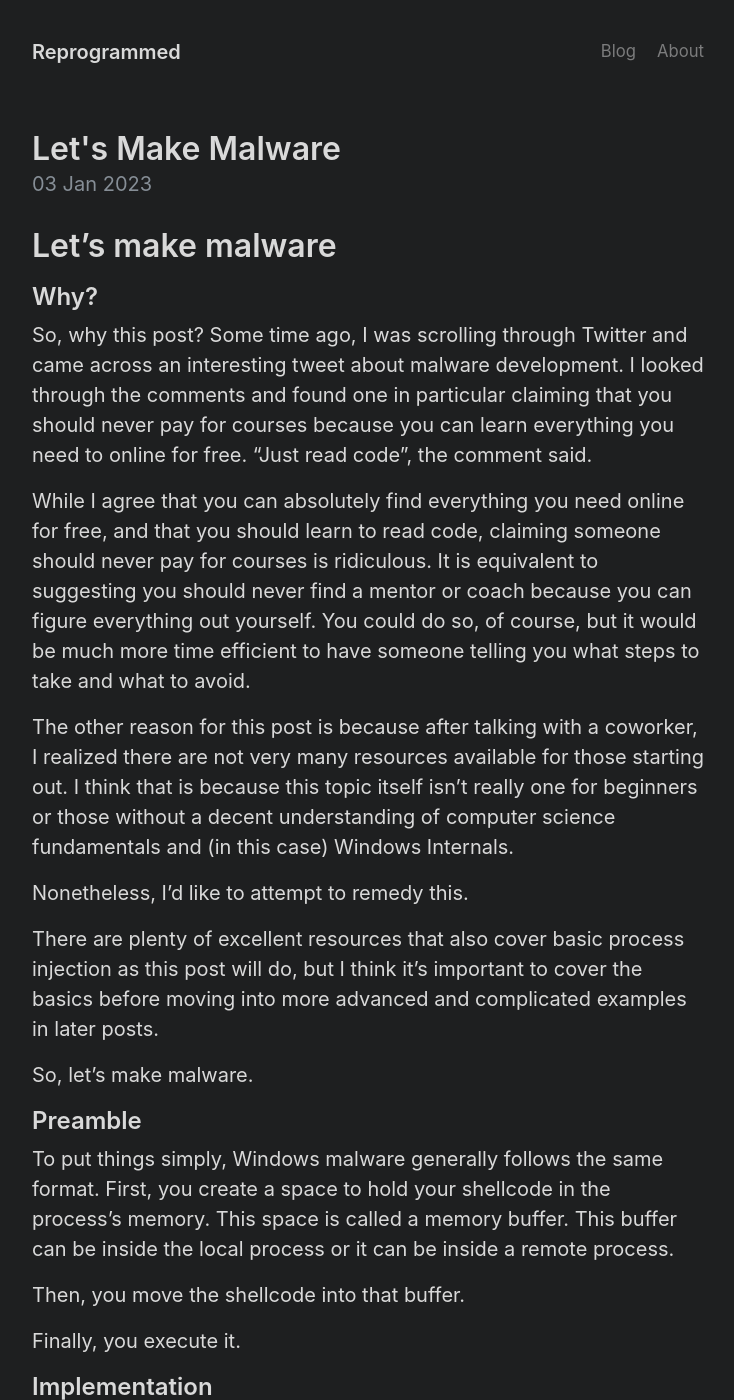
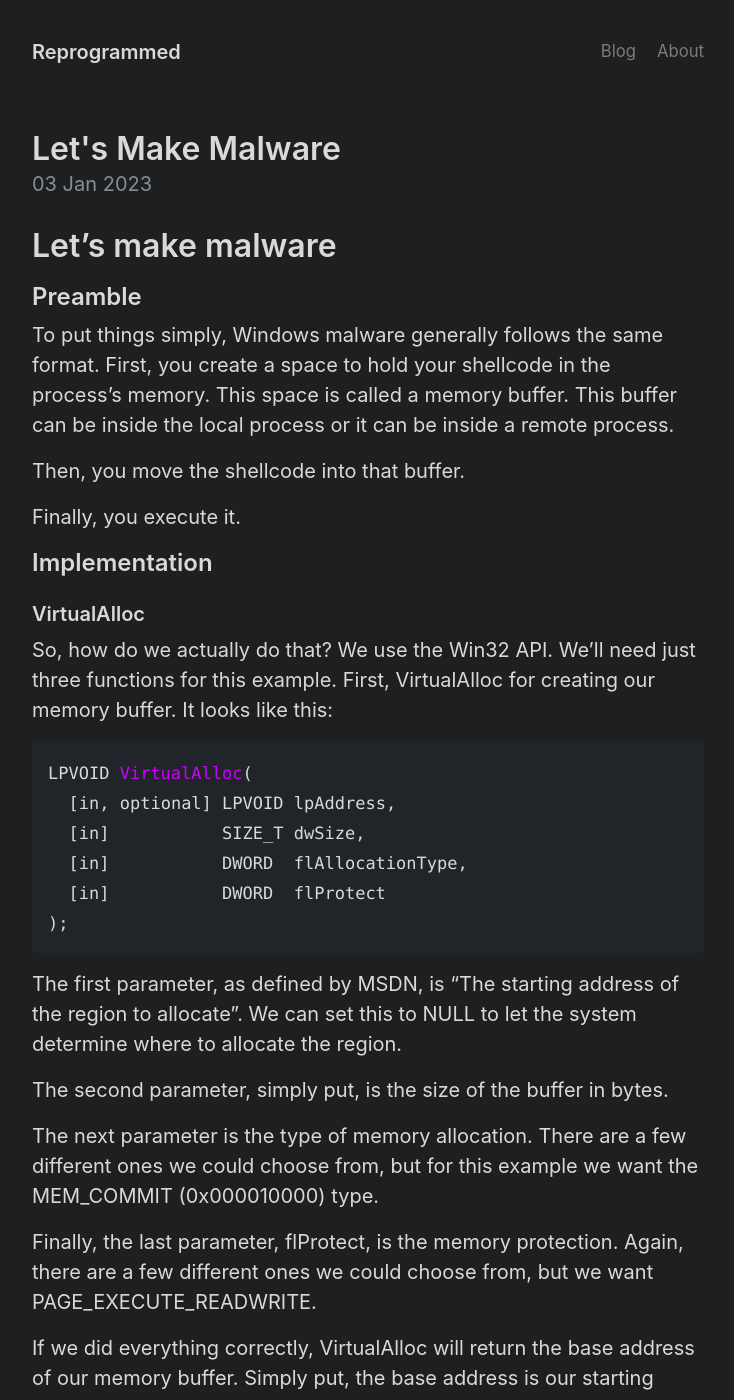
Before and after one commit to RePRGM/rePRGM.github.io, a Jekyll site: the page built from _posts/2023-01-03-lets-make-malware-process-injection.md, in a window 1280 px wide and 1400 px high. Shown: the whole window, without its empty margins (272-1006 px from the left). Built offline with Jekyll 4.4.1, drawn with Linux system fonts in a browser that asks for light colours.

Commit message:
Update 2023-01-03-lets-make-malware-process-injection.md

```diff
--- a/_posts/2023-01-03-lets-make-malware-process-injection.md
+++ b/_posts/2023-01-03-lets-make-malware-process-injection.md
@@ -4,21 +4,6 @@ title: Let's Make Malware
 ---
 
 # Let’s make malware
-
-## Why?
-So, why this post? Some time ago, I was scrolling through Twitter and came across an interesting tweet about malware development. I looked through the comments and found one in particular claiming that you should never pay for courses because you can learn everything you need to online for free. “Just read code”, the comment said.
-
-While I agree that you can absolutely find everything you need online for free, and that you should learn to read code, claiming someone should never pay for courses is ridiculous. It is equivalent to suggesting you should never find a mentor or coach because you can figure everything out yourself.
-You could do so, of course, but it would be much more time efficient to have someone telling you what steps to take and what to avoid.
-
-The other reason for this post is because after talking with a coworker, I realized there are not very many resources available for those starting out.
-I think that is because this topic itself isn’t really one for beginners or those without a decent understanding of computer science fundamentals and (in this case) Windows Internals.
-
-Nonetheless, I’d like to attempt to remedy this.
-
-There are plenty of excellent resources that also cover basic process injection as this post will do, but I think it’s important to cover the basics before moving into more advanced and complicated examples in later posts.
-
-So, let’s make malware.
 
 ## Preamble
 To put things simply, Windows malware generally follows the same format. First, you create a space to hold your shellcode in the process’s memory. This space is called a memory buffer.
```
